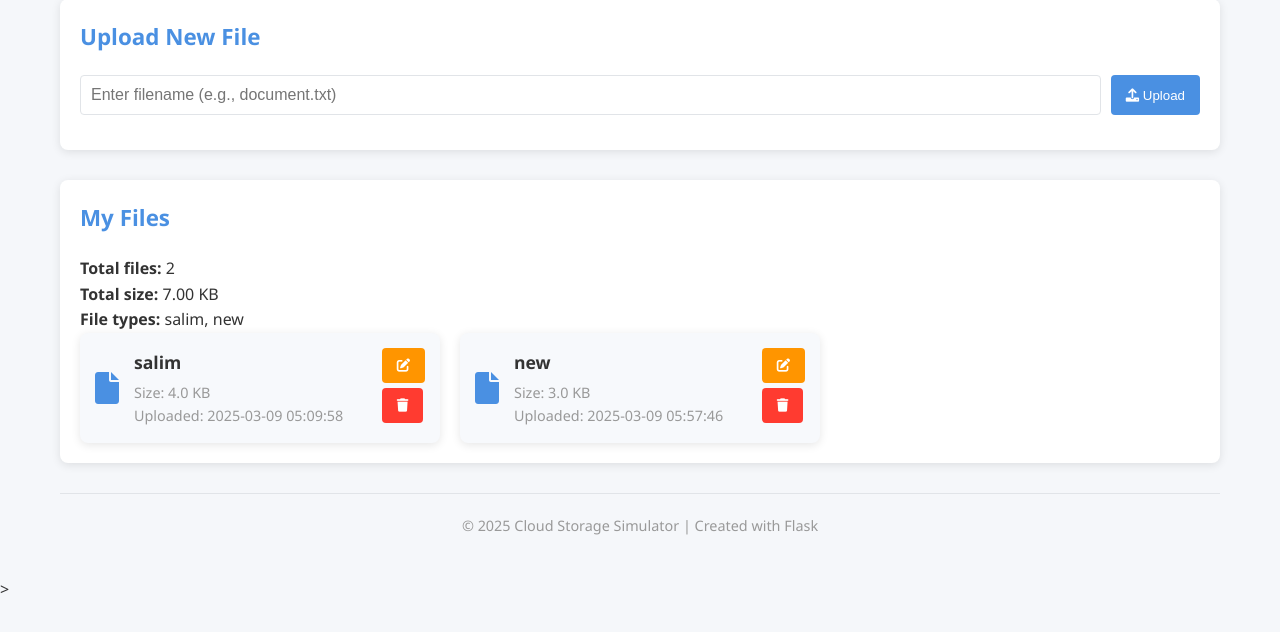
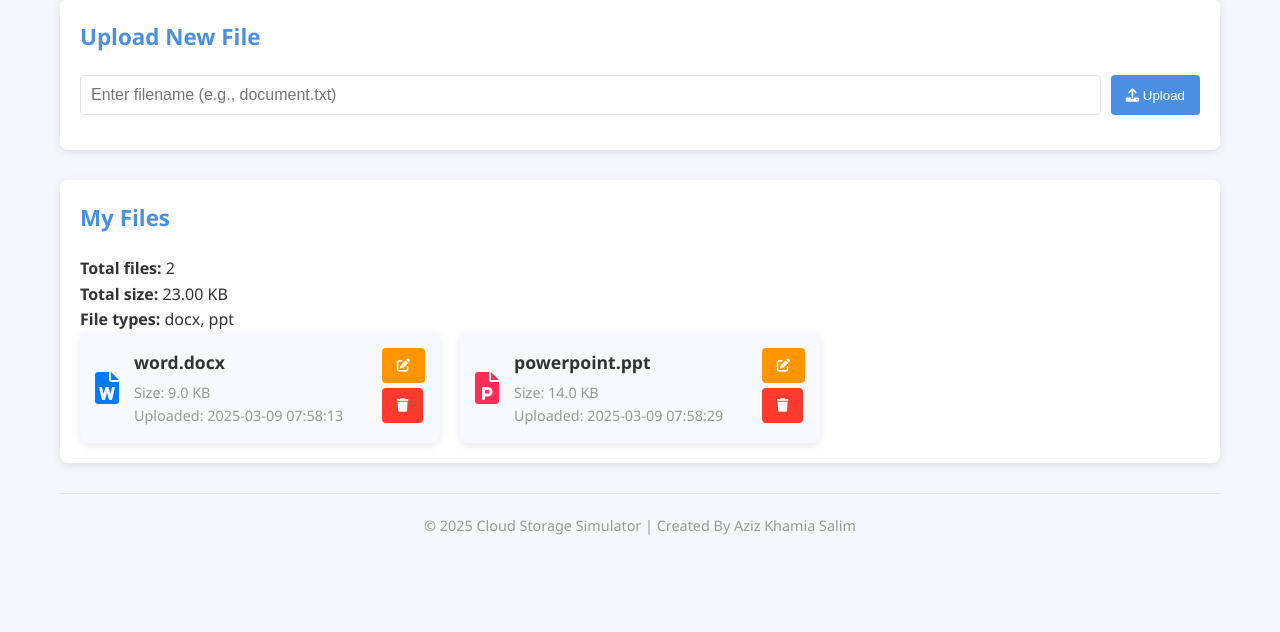
Before and after one commit to Charmid05/cloud-flask-app, a Flask app: page / in a window 1280 px wide. Shown: the part 148-780 px from the top of the page. Run offline with Flask 3, Linux system fonts and the light colour scheme.

Commit message:
Updated Flask app with new changes

```diff
--- a/files.json
+++ b/files.json
@@ -1 +1 @@
-[{"id": 1, "name": "salim", "size": 4096, "uploaded_at": "2025-03-09 05:09:58", "type": "unknown"}, {"id": 3, "name": "new", "size": 3072, "uploaded_at": "2025-03-09 05:57:46", "type": "unknown"}]
+[{"id": 1, "name": "word.docx", "size": 9216, "uploaded_at": "2025-03-09 07:58:13", "type": "docx"}, {"id": 2, "name": "powerpoint.ppt", "size": 14336, "uploaded_at": "2025-03-09 07:58:29", "type": "ppt"}]
--- a/templates/index.html
+++ b/templates/index.html
@@ -107,11 +107,10 @@
         </div>
 
         <footer>
-            <p>&copy; 2025 Cloud Storage Simulator | Created with Flask</p>
+            <p>&copy; 2025 Cloud Storage Simulator | Created By Aziz Khamia Salim</p>
         </footer>
     </div>
 
     <script src="{{ url_for('static', filename='script.js') }}"></script>
-    ></script>
 </body>
 </html>
```
